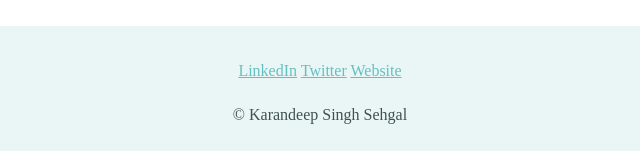
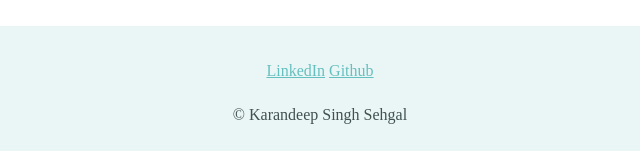
Before and after one commit to karandeeppotato/My-Personal-Site, a plain HTML site: page index.html in a window 1280 px wide. Shown: the part 2556-2707 px from the top of the page, 320-960 px from the left. Drawn offline with Linux system fonts and the light colour scheme.

Commit message:
Updated LinkedIn and GitHub Links
Updated GitHub and LinkedIn links (Below the Contact-Me Section).

```diff
--- a/index.html
+++ b/index.html
@@ -67,9 +67,8 @@
       </div>
     </div>
     <div class="bottom-container">
-      <a class="footer-link" href="https://www.linkedin.com/">LinkedIn</a>
-      <a class="footer-link" href="https://twitter.com/">Twitter</a>
-      <a class="footer-link" href="https://www.appbrewery.co/">Website</a>
+      <a class="footer-link" href="https://www.linkedin.com/in/karandeep-singh-483109145/">LinkedIn</a>
+      <a class="footer-link" href="https://github.com/karandeeppotato">Github</a>
       <p class="copyright">© Karandeep Singh Sehgal</p>
     </div>
   </body>
```
